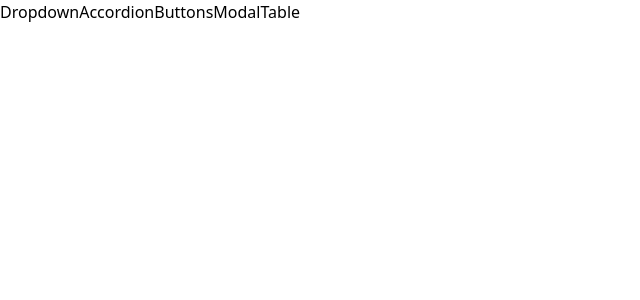
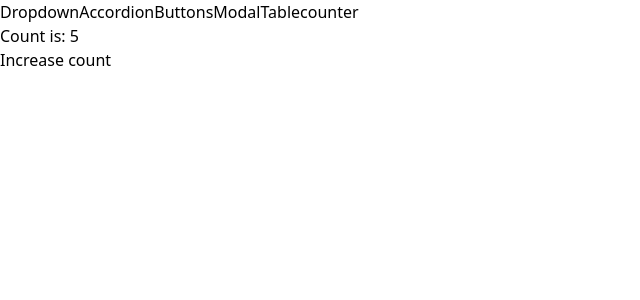
Before and after one commit to p2arthur/Cool_components_react_app, a React (Vite) app: page /counter in a window 1280 px wide. Shown: the top 300 px of the page, without its empty margins (0-640 px from the left). Built offline with nearby package versions, Linux system fonts and the light colour scheme.

Commit message:
add a counter component and its functionality with a custom hook

```diff
--- a/src/App.jsx
+++ b/src/App.jsx
@@ -6,6 +6,7 @@ import ButtonPage from "./pages/ButtonPage";
 import ModalPage from "./pages/ModalPage";
 import Sidebar from "./components/Sidebar";
 import TablePage from "./pages/TablePage";
+import CounterPage from "./pages/CounterPage";
 
 function App() {
   return (
@@ -28,6 +29,10 @@ function App() {
         <Route path="/table">
           <TablePage />
         </Route>
+
+        <Route path="/counter">
+          <CounterPage initialCount={5} />
+        </Route>
       </div>
     </div>
   );
--- a/src/components/Sidebar.jsx
+++ b/src/components/Sidebar.jsx
@@ -7,6 +7,7 @@ function Sidebar() {
     { label: "Buttons", path: "/buttons" },
     { label: "Modal", path: "/modal" },
     { label: "Table", path: "/table" },
+    { label: "counter", path: "/counter" },
   ];
 
   const renderedItems = links.map((link) => (
--- /dev/null
+++ b/src/hooks/use-counter.jsx
@@ -0,0 +1,14 @@
+import { useState, useEffect } from "react";
+
+//Custom hook
+function useCounter(initialCount) {
+  const [count, setCount] = useState(initialCount);
+
+  useEffect(() => console.log(count), [count]);
+
+  const incrementCounter = () => setCount(count + 1);
+
+  return { count, incrementCounter };
+}
+
+export default useCounter;
--- /dev/null
+++ b/src/pages/CounterPage.jsx
@@ -0,0 +1,17 @@
+import useCounter from "../hooks/use-counter";
+import Button from "../components/Button";
+
+function CounterPage({ initialCount }) {
+  const { count, handleClick } = useCounter(initialCount);
+
+  return (
+    <div>
+      <h1>Count is: {count}</h1>
+      <Button onClick={handleClick} primary>
+        Increase count
+      </Button>
+    </div>
+  );
+}
+
+export default CounterPage;
```
